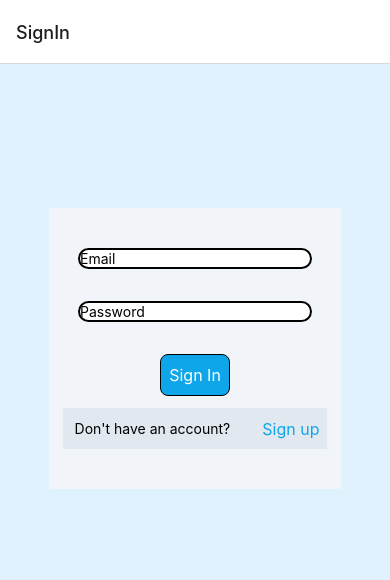
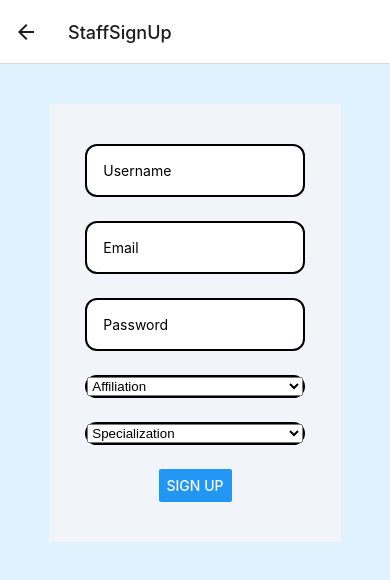
Before and after one commit to SriRamaPandian/E_Learn_App, a React Native app: screen /StaffSignUp in a window 390 px wide. Shown: the top 580 px of the page. Built offline with nearby package versions, Linux system fonts and the light colour scheme; no server answers.

Commit message:
Staff signup

```diff
--- a/App.js
+++ b/App.js
@@ -5,11 +5,13 @@ import { NavigationContainer } from '@react-navigation/native';
 import { createStackNavigator } from '@react-navigation/stack';
 import SignIn from './Screen/SignIn.js';
 import SignUp from './Screen/SignUp.js';
+import StaffSignUp from './Screen/StaffSignUp.js'
 import Drawer from './Screen/Drawer.js';
 import SelectFav from './Screen/SelectFav.js';
 import Search from './Screen/Search.js';
 import Result from './Screen/Result.js';
 import LoadingScreen from './Screen/LoadingScreen.js';
+import RoleSelection from './Screen/RoleSelection.js';
 import CSE from "./Screen/CSE.js";
 import ECE from "./Screen/ECE.js";
 import MECH from "./Screen/MECH.js";
@@ -60,6 +62,8 @@ export default function App() {
         <Stack.Navigator initialRouteName={ user == null ? "SignIn" : "Drawer" }>
           <Stack.Screen name="SignIn" component={SignIn} />
           <Stack.Screen name="SignUp" component={SignUp} />
+          <Stack.Screen name="RoleSelection" component={RoleSelection} />
+          <Stack.Screen name="StaffSignUp" component={StaffSignUp} />
           <Stack.Screen
             name="Drawer"
             component={Drawer}
--- a/Screen/Profile.js
+++ b/Screen/Profile.js
@@ -8,6 +8,7 @@ import { LinearGradient } from 'expo-linear-gradient';
 import { useFocusEffect } from '@react-navigation/native';
 import AsyncStorage from '@react-native-async-storage/async-storage';
 import { useCallback } from 'react';
+import LoadingScreen from './LoadingScreen';
 import * as Device from 'expo-device';
 
 const Profile = ({ navigation }) => {
@@ -129,11 +130,7 @@ const Profile = ({ navigation }) => {
 
   if (isLoading) {
     return (
-      <LinearGradient colors={LGcolor} start={LGstart} end={LGend} className='flex-1'>
-        <View className='p-20 justify-center items-center'>
-          <Text className='font-semibold text-2xl'>loading...</Text>
-        </View>
-      </LinearGradient>
+      <LoadingScreen />
     );
   }
 
--- /dev/null
+++ b/Screen/RoleSelection.js
@@ -0,0 +1,75 @@
+import React from 'react';
+import { View, Text, TouchableOpacity } from 'react-native';
+import { styled } from 'nativewind';
+import { useState, useCallback } from 'react';
+import { RefreshControl, FlatList } from 'react-native';
+import { LinearGradient } from 'expo-linear-gradient';
+import { useFocusEffect } from '@react-navigation/native';
+import AsyncStorage from '@react-native-async-storage/async-storage';
+
+
+
+const StyledView = styled(View);
+const StyledText = styled(Text);
+const StyledTouchableOpacity = styled(TouchableOpacity);
+
+export default function RoleSelectionScreen({ navigation }) {
+
+  const [LGcolor, setLGcolor] = useState(['#ffd9b3', '#ACE0F9']);
+  const [LGstart, setLGstart] = useState({ x: 0.3, y: 0.3 });
+  const [LGend, setLGend] = useState({ x: 0.7, y: 0.7 });
+
+  const [refreshKey, setRefreshKey] = useState(0);
+
+  const [refreshing, setRefreshing] = useState(false);
+
+  const onRefresh = () => {
+    setRefreshing(true);
+    setRefreshKey(refreshKey + 1);
+    setfeedback('');
+    setTimeout(() => {
+      setRefreshing(false);
+    }, 3000);
+  };
+
+  useFocusEffect(
+    useCallback(() => {
+      const display = async () => {
+        const storedColor = await AsyncStorage.getItem('LGcolor');
+        const storedStart = await AsyncStorage.getItem('LGstart');
+        const storedEnd = await AsyncStorage.getItem('LGend');
+
+        setLGcolor(storedColor ? JSON.parse(storedColor) : ['#ffd9b3', '#ACE0F9']);
+        setLGstart(storedStart ? JSON.parse(storedStart) : { x: 0.3, y: 0.3 });
+        setLGend(storedEnd ? JSON.parse(storedEnd) : { x: 0.7, y: 0.7 });
+      };
+
+      display();
+    }, [])
+);
+  return (
+    <LinearGradient
+    colors={LGcolor}
+    start={LGstart}
+    end={LGend}
+    className='flex-1'>
+    <StyledView className="flex-1 justify-center items-center">
+      <StyledText className="text-2xl font-bold mb-8">Sign Up as</StyledText>
+
+      <StyledTouchableOpacity
+        className="bg-blue-500 py-4 px-10 rounded-lg mb-4 w-4/5 items-center"
+        onPress={() => navigation.navigate('SignUp')}
+      >
+        <StyledText className="text-white text-lg font-bold">Student</StyledText>
+      </StyledTouchableOpacity>
+
+      <StyledTouchableOpacity
+        className="bg-blue-500 py-4 px-10 rounded-lg mt-4 w-4/5 items-center"
+        onPress={() => navigation.navigate('StaffSignUp')}
+      >
+        <StyledText className="text-white text-lg font-bold">Teacher</StyledText>
+      </StyledTouchableOpacity>
+    </StyledView>
+    </LinearGradient>
+  );
+}
--- a/Screen/Search.js
+++ b/Screen/Search.js
@@ -8,6 +8,7 @@ import { useRoute } from '@react-navigation/native';
 import { doc, getDoc, setDoc, collection, query, where, getDocs } from 'firebase/firestore';
 import { firebase_db } from '../firebaseConfig';
 import { Video } from 'expo-av';
+import LoadingScreen from './LoadingScreen';
 
 const Search = ({navigation}) => {
 
@@ -87,11 +88,7 @@ const Search = ({navigation}) => {
 
   if (isloading) {
     return (
-      <LinearGradient colors={LGcolor} start={LGstart} end={LGend} className='flex-1'>
-        <View className='p-20 justify-center items-center'>
-          <Text className='font-semibold text-2xl'>loading...</Text>
-        </View>
-      </LinearGradient>
+      <LoadingScreen />
     );
   }
 
--- a/Screen/SelectFav.js
+++ b/Screen/SelectFav.js
@@ -4,6 +4,7 @@ import { firebase_auth, firebase_db } from '../firebaseConfig';
 import { useFocusEffect } from '@react-navigation/native';
 import AsyncStorage from '@react-native-async-storage/async-storage';
 import { useCallback } from 'react';
+import LoadingScreen from './LoadingScreen';
 import { collection, query, where, getDoc, doc, getDocs, updateDoc } from 'firebase/firestore';
 
 const SelectCourse = ({ navigation }) => {
@@ -105,11 +106,7 @@ const SelectCourse = ({ navigation }) => {
 
   if (isLoading) {
     return (
-        <View className='p-20 justify-center items-center'>
-          <Text className='font-semibold text-2xl'>
-          loading...
-          </Text>
-        </View>
+       <LoadingScreen />
     );
   }
 
--- a/Screen/SignIn.js
+++ b/Screen/SignIn.js
@@ -70,7 +70,7 @@ const SignIn = ({ navigation }) => {
           <View className='flex-row mt-3 bg-slate-200'>
             <Text className='p-3 mr-3'>Don't have an account?</Text>
             <TouchableOpacity className='justify-center items-center'>
-              <Text className='p-2 rounded-lg text-sky-500 text-base' onPress={() => navigation.navigate("SignUp")}>
+              <Text className='p-2 rounded-lg text-sky-500 text-base' onPress={() => navigation.navigate("RoleSelection")}>
                 Sign up
               </Text>
             </TouchableOpacity>
--- /dev/null
+++ b/Screen/StaffSignUp.js
@@ -0,0 +1,130 @@
+import React, { useState } from 'react';
+import { View, TextInput, Button, Text, Alert } from 'react-native';
+import { firebase_auth, firebase_db } from '../firebaseConfig';
+import { createUserWithEmailAndPassword } from 'firebase/auth';
+import { Picker } from '@react-native-picker/picker';
+import { ScrollView } from 'react-native-gesture-handler';
+import { styled } from 'nativewind';
+import { setDoc, doc } from 'firebase/firestore';
+import AsyncStorage from '@react-native-async-storage/async-storage';
+import logDeviceInfo from './logDeviceInfo';
+import CryptoJS from 'crypto-js';
+
+const StyledScrollView = styled(ScrollView);
+
+const StaffSignUp = ({ navigation }) => {
+  const [username, setUsername] = useState('');
+  const [email, setEmail] = useState('');
+  const [password, setPassword] = useState('');
+  const [affiliation, setAffiliation] = useState('');
+  const [institutionName, setInstitutionName] = useState('');
+  const [position, setPosition] = useState('');
+  const [dept, setDept] = useState(null);
+  const auth = firebase_auth;
+
+  const handleSignUp = async () => {
+    try {
+      if (!email || !password || !username || !position || !dept) {
+        throw new Error('All fields are required');
+      }
+
+      if (affiliation === 'Institution Faculty' && !institutionName) {
+        throw new Error('Institution Name is required for Institution Faculty affiliation');
+      }
+
+      const hashedPassword = CryptoJS.SHA256(password).toString();
+
+      const userCredential = await createUserWithEmailAndPassword(auth, email, hashedPassword);
+
+      await setDoc(doc(firebase_db, 'StaffProfile', userCredential.user.uid), {
+        username,
+        email,
+        password: hashedPassword,
+        institutionName,
+        position,
+        dept,
+        createdAt: new Date(),
+      });
+
+      await logDeviceInfo(userCredential.user.uid);
+
+      await AsyncStorage.setItem('userId', userCredential.user.uid);
+
+      Alert.alert('Sign up successful!');
+      navigation.navigate("SelectFav");
+
+    } catch (error) {
+      Alert.alert('Sign Up Error', error.message);
+      console.error(error.message);
+    }
+  };
+
+  return (
+    <StyledScrollView className='bg-sky-100'>
+      <View className='justify-center items-center'>
+        <View className='flex-1 w-3/4 justify-center items-center my-10 py-10 bg-slate-100 '>
+          <TextInput
+            className='w-3/4 mb-6 p-4 border-2 border-black bg-white rounded-xl text-black'
+            placeholder="Username"
+            placeholderTextColor={'#000000'}
+            onChangeText={setUsername}
+            value={username}
+          />
+          <TextInput
+            className='w-3/4 mb-6 p-4 border-2 border-black bg-white rounded-xl text-black'
+            placeholder="Email"
+            placeholderTextColor={'#000000'}
+            onChangeText={setEmail}
+            value={email}
+            keyboardType="email-address"
+            autoCapitalize="none"
+          />
+          <TextInput
+            className='w-3/4 mb-6 p-4 border-2 border-black bg-white rounded-xl text-black'
+            placeholder="Password"
+            placeholderTextColor={'#000000'}
+            onChangeText={setPassword}
+            value={password}
+            secureTextEntry
+            autoCapitalize="none"
+          />
+          <View className='w-3/4 mb-6 border-2 border-black bg-white rounded-xl text-black'>
+            <Picker
+              selectedValue={affiliation}
+              onValueChange={(itemValue) => setAffiliation(itemValue)}
+            >
+              <Picker.Item label="Affiliation" value={null} />
+              <Picker.Item label="Independent" value="Independent" />
+              <Picker.Item label="Institution Faculty" value="Institution Faculty" />
+            </Picker>
+          </View>
+
+          {affiliation === 'Institution Faculty' && (
+            <TextInput
+              className='w-3/4 mb-6 p-4 border-2 border-black bg-white rounded-xl text-black'
+              placeholder="Institution Name"
+              placeholderTextColor={'#000000'}
+              onChangeText={setInstitutionName}
+              value={institutionName}
+            />
+          )}
+          <View className='w-3/4 mb-6 border-2 border-black bg-white rounded-xl text-black'>
+            <Picker
+              selectedValue={dept}
+              onValueChange={(itemValue) => setDept(itemValue)}
+            >
+              <Picker.Item label="Specialization" value={null} />
+              <Picker.Item label="CSE" value="CSE" />
+              <Picker.Item label="MECH" value="MECH" />
+              <Picker.Item label="ECE" value="ECE" />
+              <Picker.Item label="Other" value="Other" />
+            </Picker>
+          </View>
+          <Button title="Sign Up" onPress={handleSignUp} />
+        </View>
+      </View>
+    </StyledScrollView>
+  );
+};
+
+export default StaffSignUp;
--- a/package.json
+++ b/package.json
@@ -38,6 +38,7 @@
     "react": "18.2.0",
     "react-native": "^0.74.5",
     "react-native-crypto-js": "^1.0.0",
+    "react-native-document-picker": "^9.3.1",
     "react-native-gesture-handler": "^2.16.1",
     "react-native-paper": "^5.12.5",
     "react-native-reanimated": "^3.10.1",
```
Also changed, not shown: 1 other file (tests, documents, lock files or other folders).
